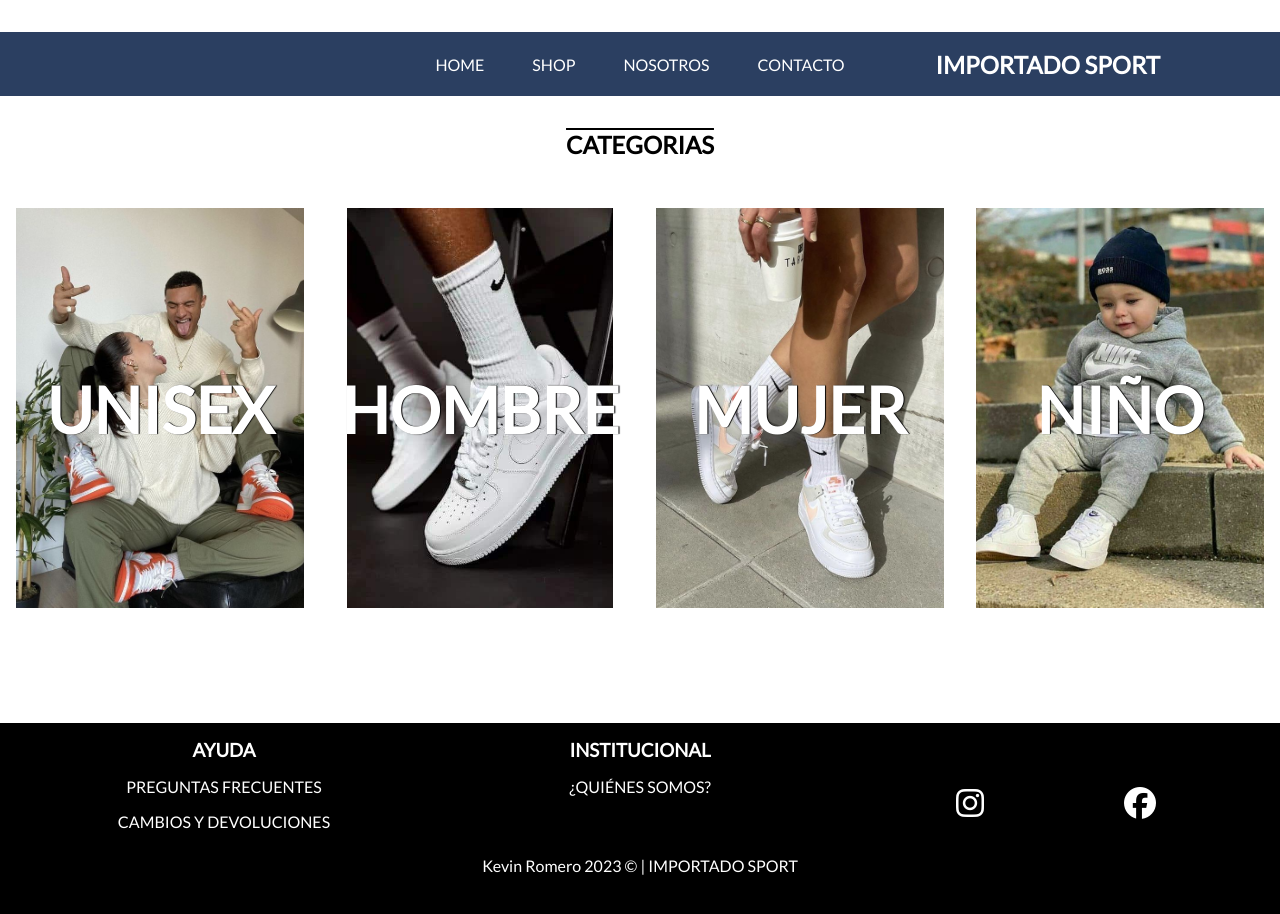
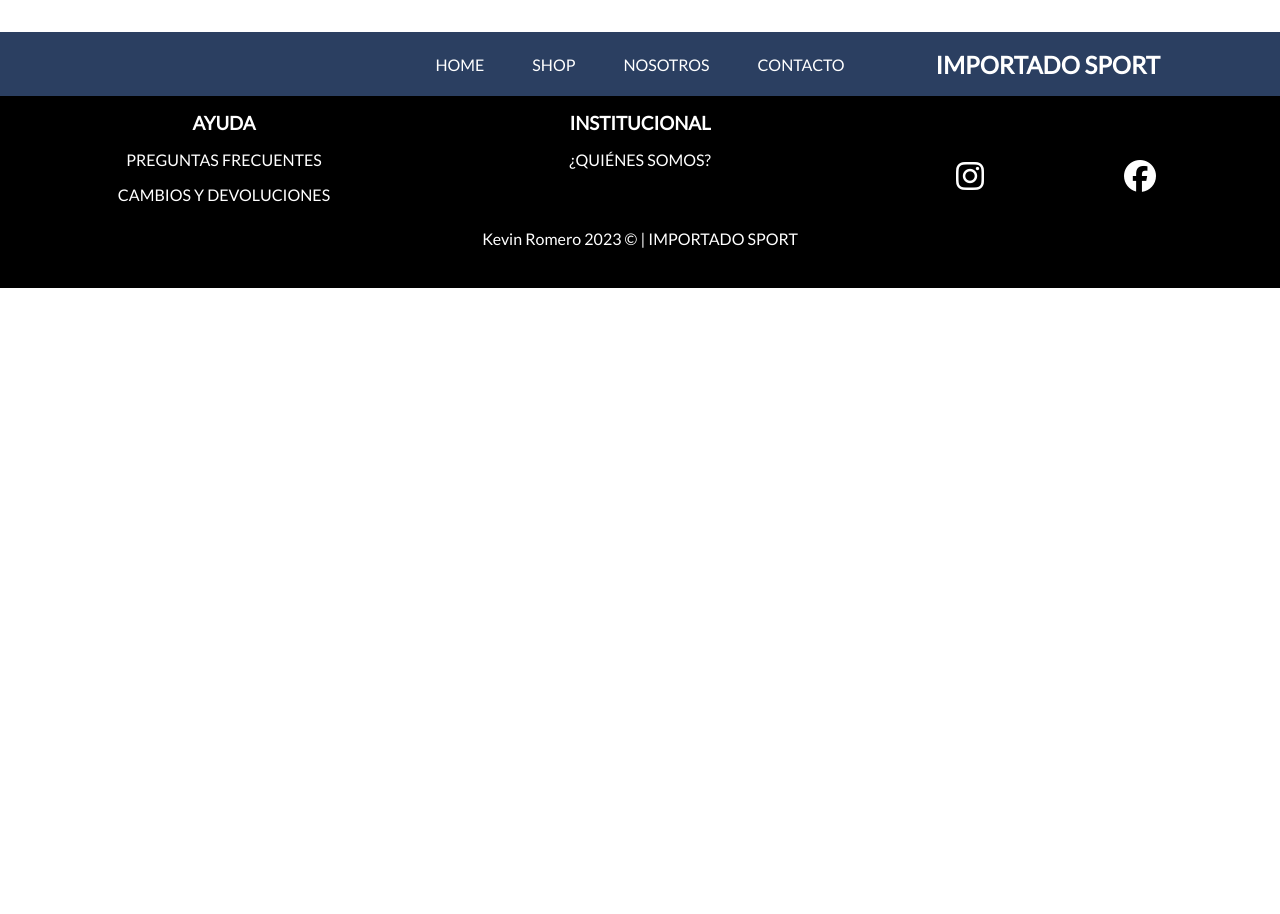
Before and after one commit to kevinromero18/CursoDesarrolloWeb, a plain HTML site: page pages/shop.html in a window 1280 px wide. After the commit the page ends 800 px from the top, so only its background shows below. Drawn offline with Linux system fonts and the light colour scheme.

```diff
--- a/pages/shop.html
+++ b/pages/shop.html
@@ -25,28 +25,7 @@
             </nav>
         </header>
         <main>
-            <section class="categoria">
-                <h2>CATEGORIAS</h2>
-                <div class="genero">
-                    <a href=""><img src="../multimedia/img/UNISEX.jpeg" alt="calzado-unisex"></a>
-                    <h3>UNISEX</h3>
-                </div>
-                <div class="genero">
-                    <a href=""><img src="../multimedia/img/HOMBRE.jpeg" alt="calzado-hombre"></a>
-                    <h3>HOMBRE</h3>
-                </div>
-                <div class="genero">
-                    <a href=""><img src="../multimedia/img/MUJER.jpeg" alt="calzado-mujer"></a>
-                    <h3>MUJER</h3>
-                </div>
-                <div class="genero">
-                    <a href=""><img src="../multimedia/img/NIÑO.jpeg" alt="calzado-niño"></a>
-                    <h3>NIÑO</h3>
-                </div>
-            </section>
-            <section class="unisex">
 
-            </section>
         </main>
         <footer>
             <section class="footer">
```
Also changed, not shown: index.html (+1 -1 lines).
